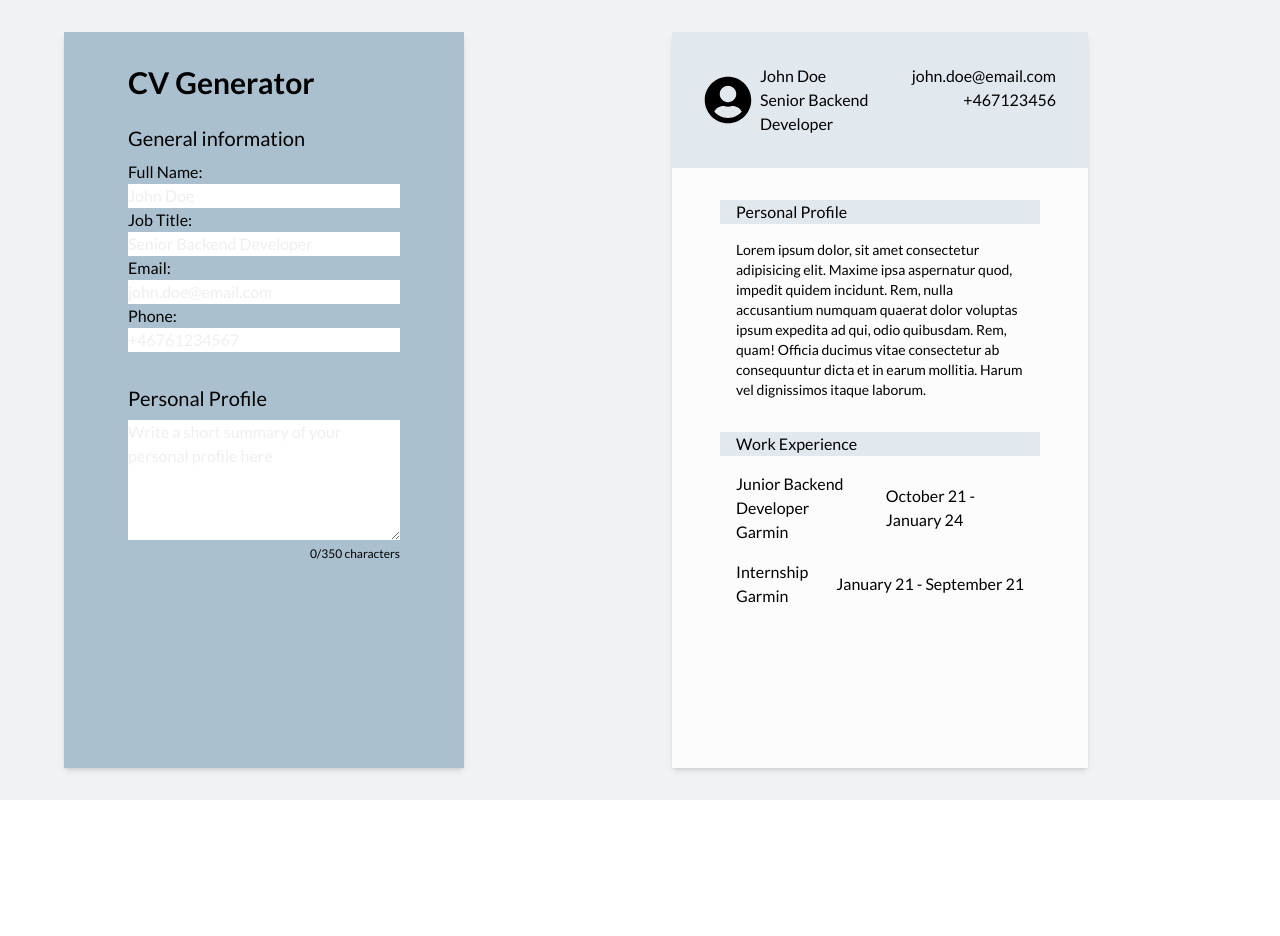
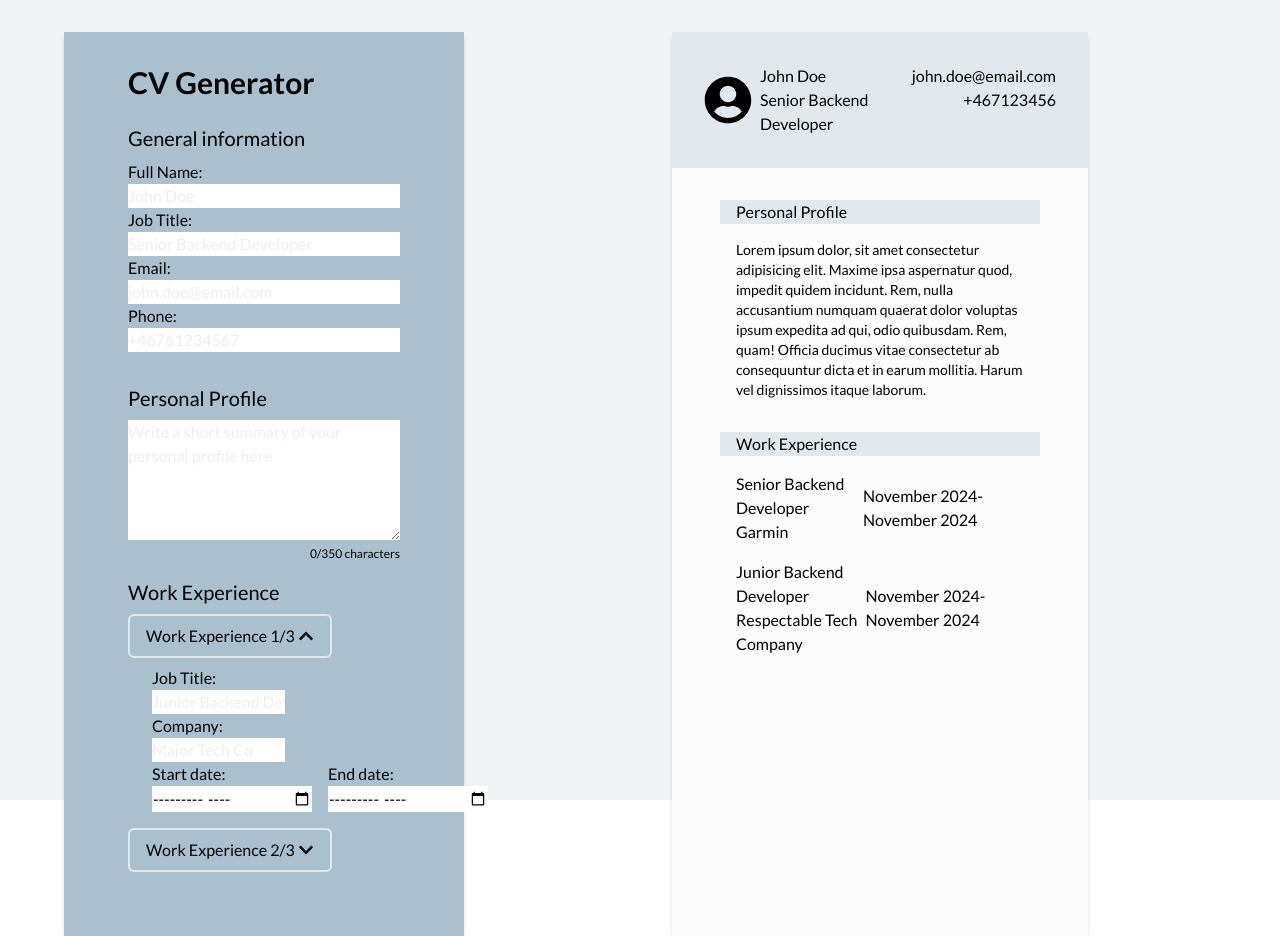
Before and after one commit to ThePhilgrim/cv-generator, a React (Vite) app: page / in a window 1280 px wide. Before the commit the page ends 800 px from the top, so only its background shows below. Built offline with nearby package versions, Linux system fonts and the light colour scheme.

Commit message:
Working on work experience logic and preview

```diff
--- a/src/App.jsx
+++ b/src/App.jsx
@@ -1,8 +1,10 @@
 import GeneralInfo from './components/GeneralInfo';
 import ProjectHeading from './components/ProjectHeading';
 import PersonalProfile from './components/PersonalProfile';
+import WorkExperienceItem from './components/WorkExperienceItem';
 import CvPreview from './components/CvPreview';
 import { useState } from 'react';
+import FormHeading from './components/FormHeading';
 
 export default function App() {
   const [generalInfo, setGeneralInfo] = useState({
@@ -25,6 +27,29 @@ export default function App() {
     setPersonalProfile(e.target.value);
   };
 
+  const [workExperienceItems, setWorkExperienceItems] = useState([
+    {
+      id: crypto.randomUUID(),
+      info: {
+        role: 'Senior Backend Developer',
+        company: 'Garmin',
+        startDate: new Date(),
+        endDate: new Date(),
+      },
+    },
+    {
+      id: crypto.randomUUID(),
+      info: {
+        role: 'Junior Backend Developer',
+        company: 'Respectable Tech Company',
+        startDate: new Date(),
+        endDate: new Date(),
+      },
+    },
+  ]);
+
+  const [workIsOpenIndex, setWorkIsOpenIndex] = useState(0);
+
   return (
     <div className="bg-gray-300 h-dvh px-16 py-8">
       <div className="grid grid-cols-12 h-full">
@@ -32,9 +57,21 @@ export default function App() {
           <ProjectHeading text={'CV Generator'} />
           <GeneralInfo generalInfo={generalInfo} onChange={handleGeneralInfoChange} />
           <PersonalProfile text={personalProfile} onChange={handlePersonalProfileChange} />
+          <div className="mb-8">
+            <FormHeading text={'Work Experience'} />
+            {workExperienceItems.map((item, index) => (
+              <WorkExperienceItem
+                key={item.id}
+                id={item.id}
+                info={item.info}
+                itemNo={index + 1}
+                isOpen={index === workIsOpenIndex ? true : false}
+              />
+            ))}
+          </div>
         </aside>
         <main className="flex items-center justify-center col-span-12 lg:col-span-7 h-full">
-          <CvPreview generalInfo={generalInfo} personalProfile={personalProfile} />
+          <CvPreview generalInfo={generalInfo} personalProfile={personalProfile} workExperience={workExperienceItems} />
         </main>
       </div>
     </div>
--- a/src/components/CvPreview.jsx
+++ b/src/components/CvPreview.jsx
@@ -2,8 +2,7 @@ import GeneralPreview from './GeneralPreview';
 import PersonalProfilePreview from './PersonalProfilePreview';
 import WorkExperiencePreview from './WorkExperiencePreview';
 
-export default function CvPreview({ generalInfo, personalProfile }) {
-  console.log(personalProfile);
+export default function CvPreview({ generalInfo, personalProfile, workExperience }) {
   return (
     <div className="bg-gray-50 shadow-md h-full w-full max-w-full mx-32">
       <div className="bg-blue-100 py-8 general-preview mb-8">
@@ -13,7 +12,7 @@ export default function CvPreview({ generalInfo, personalProfile }) {
         <PersonalProfilePreview personalProfile={personalProfile} />
       </div>
       <div className="work-experience px-12 mb-8">
-        <WorkExperiencePreview />
+        <WorkExperiencePreview workExperience={workExperience} />
       </div>
     </div>
   );
--- /dev/null
+++ b/src/components/WorkExperienceForm.jsx
@@ -0,0 +1,32 @@
+export default function WorkExperienceForm() {
+  return (
+    <div className="work-experience-form px-6 w-2/3">
+      <form action="">
+        <label htmlFor="jobtitle" className="block">
+          Job Title:
+        </label>
+        <input className="w-full" type="text" id="jobtitle" name="jobtitle" placeholder="Junior Backend Developer" />
+
+        <label htmlFor="company" className="block">
+          Company:
+        </label>
+        <input className="w-full" type="text" id="company" name="company" placeholder="Major Tech Co" />
+        <div className="dates flex gap-4">
+          <div className="startdate">
+            <label htmlFor="startdate" className="block">
+              Start date:
+            </label>
+            <input type="month" name="startdate" id="startdate" />
+          </div>
+          <div className="enddate">
+            <label htmlFor="enddate" className="block">
+              End date:
+            </label>
+            {/* TODO: Make sure end date is after start date */}
+            <input type="month" name="enddate" id="enddate" />
+          </div>
+        </div>
+      </form>
+    </div>
+  );
+}
--- /dev/null
+++ b/src/components/WorkExperienceItem.jsx
@@ -0,0 +1,15 @@
+import { FaChevronDown } from 'react-icons/fa';
+import { FaChevronUp } from 'react-icons/fa';
+import WorkExperienceForm from './WorkExperienceForm';
+
+export default function WorkExperienceItem({ info, id, itemNo, isOpen }) {
+  return (
+    <div className="item-container mb-4">
+      <button className="flex justify-between items-center w-3/4 py-2 px-4 mb-2 border-2 border-blue-100 rounded-md">
+        {`Work Experience ${itemNo}/3`}
+        {isOpen ? <FaChevronUp /> : <FaChevronDown />}
+      </button>
+      {isOpen && <WorkExperienceForm />}
+    </div>
+  );
+}
--- a/src/components/WorkExperiencePreview.jsx
+++ b/src/components/WorkExperiencePreview.jsx
@@ -1,29 +1,26 @@
-export default function WorkExperiencePreview() {
+export default function WorkExperiencePreview({ workExperience }) {
+  const workExperienceItems = workExperience.map((item) => {
+    const startDate = item.info.startDate.toLocaleDateString('en-US', { month: 'long', year: 'numeric' });
+    const endDate = item.info.endDate.toLocaleDateString('en-US', { month: 'long', year: 'numeric' });
+
+    return (
+      <div key={item.id} className="experience-item flex justify-between px-4 mb-4">
+        <div className="experience-title flex flex-col">
+          <span className="role">{item.info.role}</span>
+          <span className="company">{item.info.company}</span>
+        </div>
+        <div className="experience-period flex items-center">
+          <span className="">{`${startDate}-${endDate}`}</span>
+        </div>
+      </div>
+    );
+  });
   return (
-    <>
+    <div className="work-experience-container">
       <div className="bg-blue-100 px-4 mb-4">
         <span className="text-md">Work Experience</span>
       </div>
-      <div className="experience-items flex flex-col px-4">
-        <div className="experience-item flex justify-between mb-4">
-          <div className="experience-title flex flex-col">
-            <span className="role">Junior Backend Developer</span>
-            <span className="company">Garmin</span>
-          </div>
-          <div className="experience-period flex items-center">
-            <span className="">October 21 - January 24</span>
-          </div>
-        </div>
-        <div className="experience-item flex justify-between mb-4">
-          <div className="experience-title flex flex-col">
-            <span className="role">Internship</span>
-            <span className="company">Garmin</span>
-          </div>
-          <div className="experience-period flex items-center">
-            <span className="">January 21 - September 21</span>
-          </div>
-        </div>
-      </div>
-    </>
+      {workExperienceItems}
+    </div>
   );
 }
```
